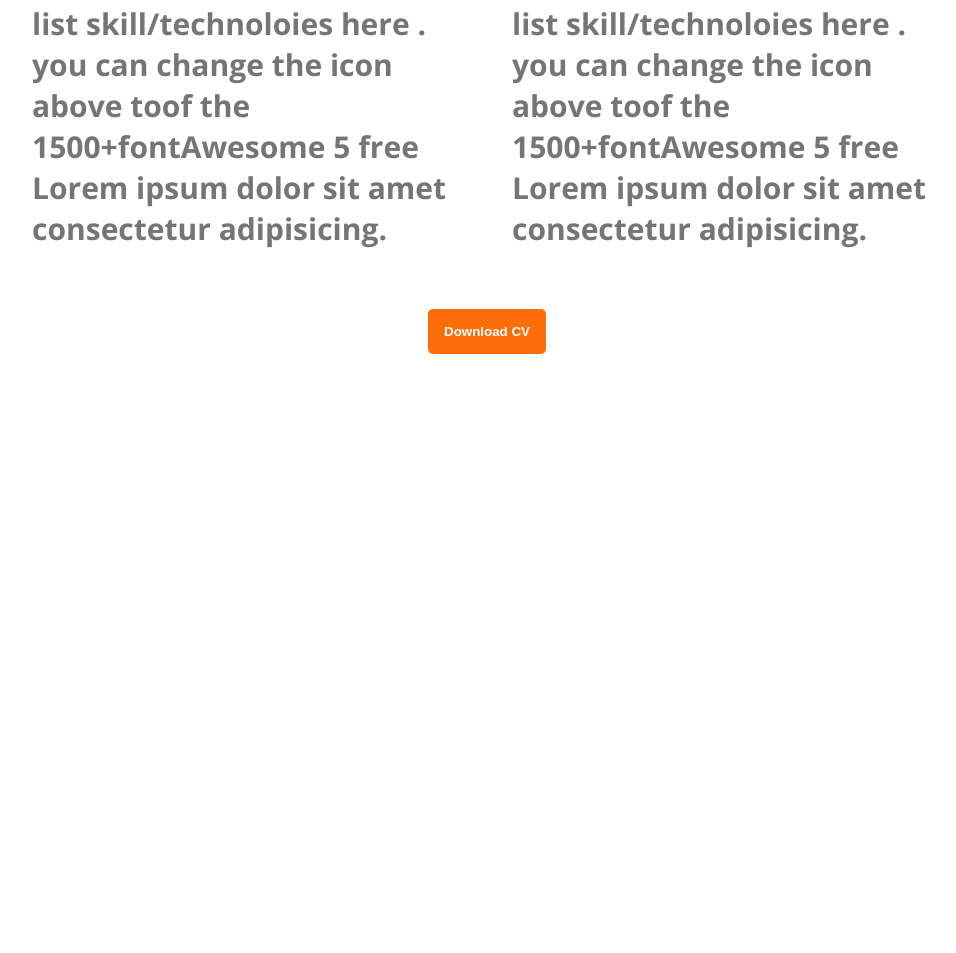
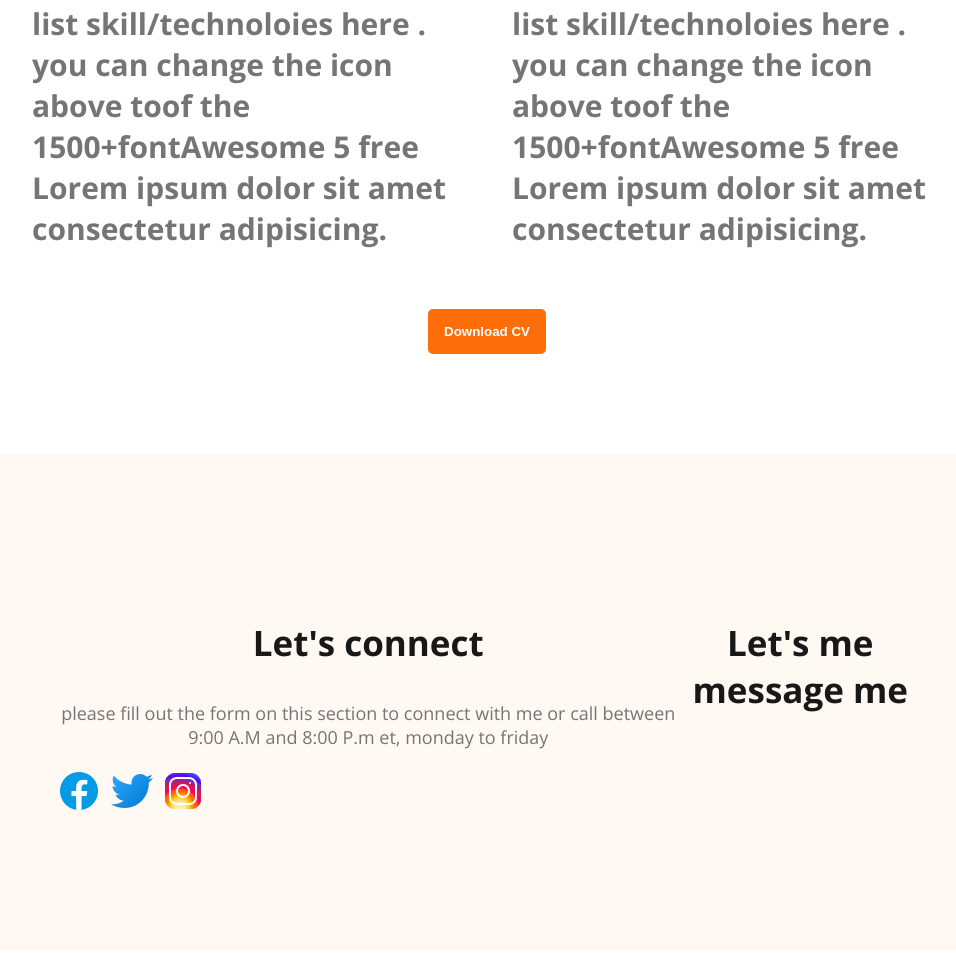
Before and after one commit to Md-shoriful/webdeveloper-protfolio, a plain HTML site: page index.html in a window 1280 px wide. Shown: the part 3452-4405 px from the top of the page, without its empty margins (153-1109 px from the left). Before the commit the page ends 3814 px from the top, so only its background shows below. Drawn offline with nearby package versions, Linux system fonts and the light colour scheme.

Commit message:
my footer side

```diff
--- a/index.html
+++ b/index.html
@@ -150,6 +150,23 @@
     </section>
 
     </main>
+    <footer>
+    <div class="footer-column">
+       <h3 class="section-title">Let's connect</h3>
+       <p class="section-description">
+        please fill out the form on this section to connect with me or call between 9:00 A.M and 8:00 P.m et, monday to friday
+       </p>
+       <div class="social-links">
+        <a href=""><img src="image/icons8-facebook-48.png" alt=""></a>
+        <a href=""><img src="image/icons8-twitter-48.png" alt=""></a>
+        <a href=""><img src="image/icons8-instagram-48.png" alt=""></a>
+    </div>
+    </div>
+    <div class="footer-column">
+       <h3 class="section-title">Let's me message me</h3>
+    </div>
+
+    </footer>
 
 
 </body>
--- a/style.css
+++ b/style.css
@@ -160,3 +160,11 @@ main{
     margin-top: 30px;
 
 }
+/*footer*/
+footer{
+    display:  flex;
+   background-color: #FFF8F3;
+   margin-top:100px ;
+   padding:130px 200px;
+
+}
```
Also changed, not shown: image/icons8-facebook-48.png (added), image/icons8-instagram-48.png (added), image/icons8-twitter-48.png (added).
